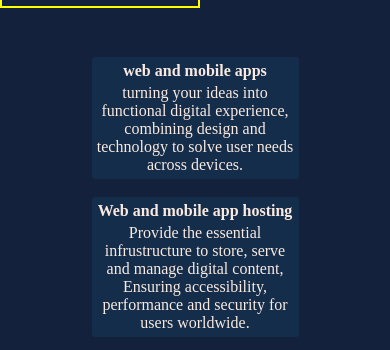
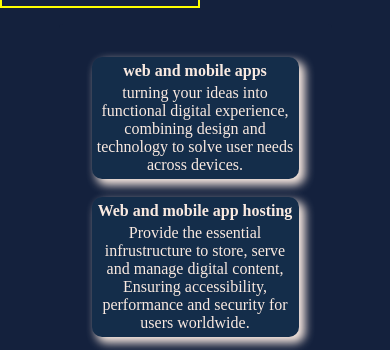
Before and after one commit to Kris-Ekiteles/Next_portfolio, a Next.js app: page / in a window 390 px wide. Shown: the part 494-844 px from the top of the page. Built offline with nearby package versions, Linux system fonts and the light colour scheme.

Commit message:
box shadow for services

```diff
--- a/src/app/globals.css
+++ b/src/app/globals.css
@@ -128,8 +128,9 @@ align-items: center; */
   .services {
     margin-right: 1rem;
     border: none;
-    border-radius: 3px;
+    border-radius: 10px;
     background-color: #142d4a;
+    box-shadow: 5px 5px 10px 1px;
     margin: 9px;
     padding: 5px;
     text-align: center;
```
